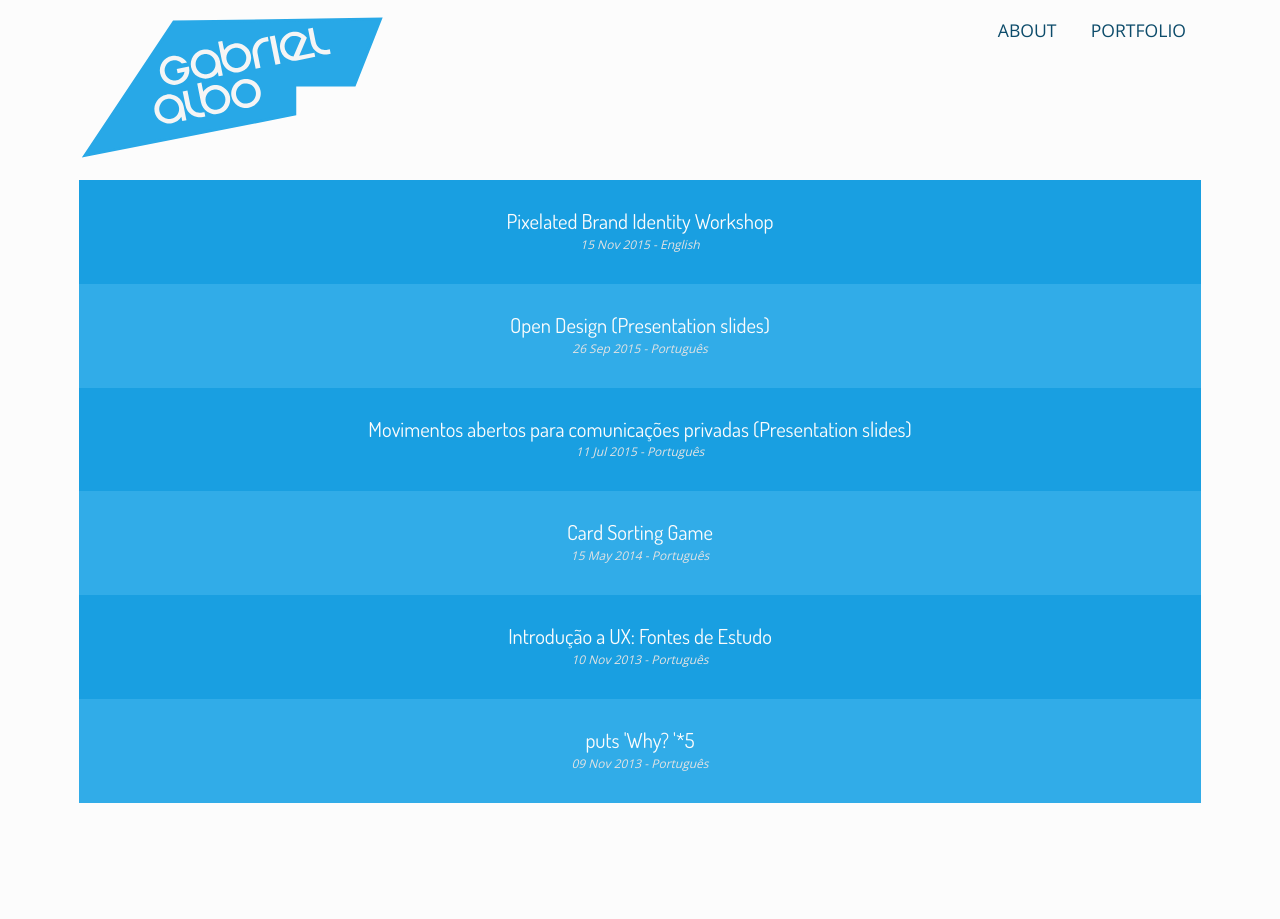
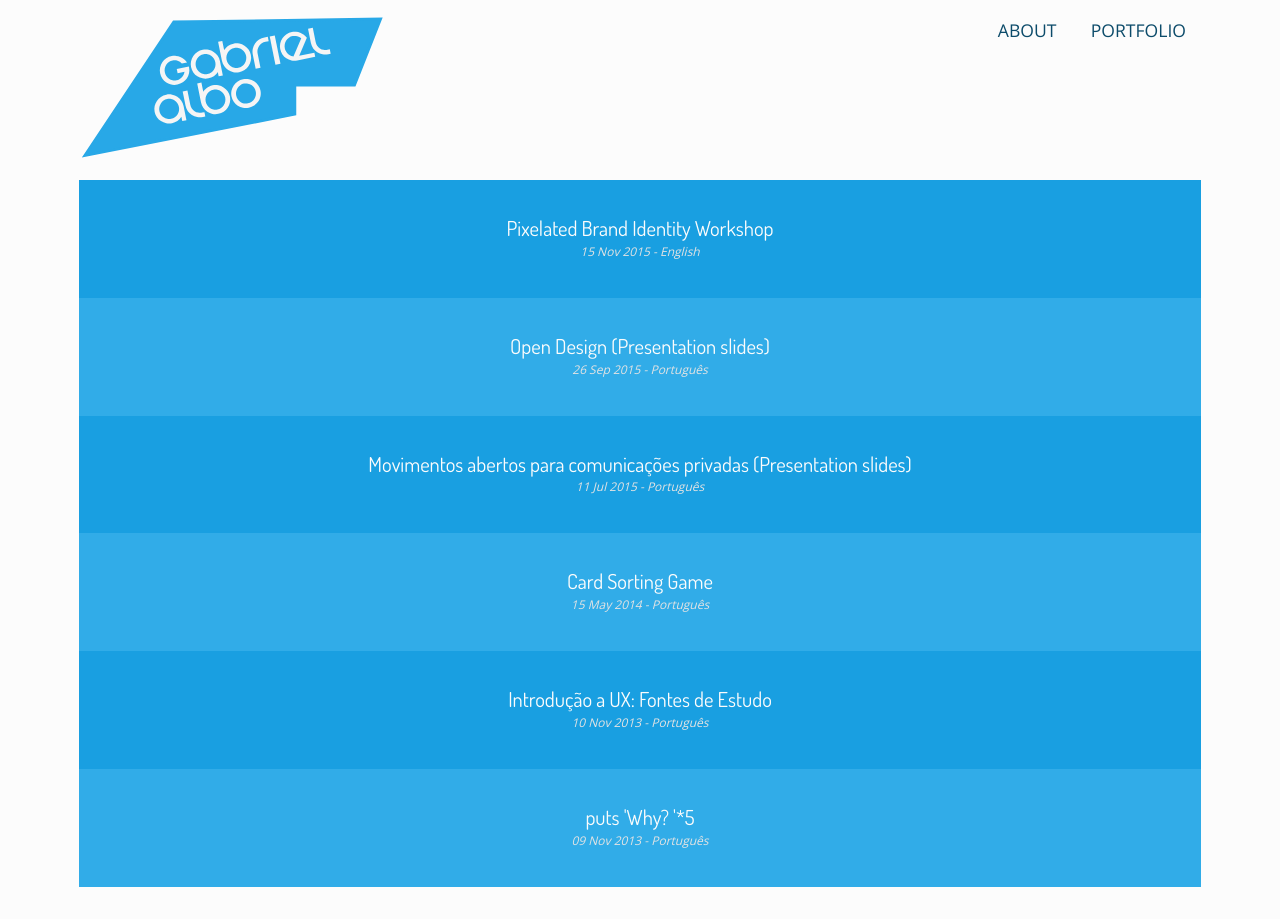
Before and after one commit to albogabriel/gabrielalbo.com, a Jekyll site: the page built from blog/index.html, in a window 1280 px wide. Built offline with Jekyll 4.4.1, drawn with Linux system fonts in a browser that asks for light colours.

Commit message:
Increasing project header height; normalizing all MB logos; Changing color transitions to 1s.

```diff
--- a/css/screen.scss
+++ b/css/screen.scss
@@ -278,11 +278,12 @@ header {
   .logo img {
     min-height: 6em;
     max-width: none;
+    -webkit-transition-duration: 1s;
 
     &:hover {
       opacity:0.6;
       filter:alpha(opacity=40); /* For IE8 and earlier */
-      -webkit-transition-duration: 0.25s;
+      -webkit-transition-duration: 1s;
     }
   }
 
@@ -352,11 +353,11 @@ ul.menu {
     -moz-border-radius: 70px;
 
       $scale: 1;
-      -webkit-transition-duration: 0.5s;
+      -webkit-transition-duration: 1s;
 
     &:hover {
       $scale: 1.2;
-      -webkit-transition-duration: 0.5s;
+      -webkit-transition-duration: 1s;
 
       transform:scale($scale);
       -ms-transform:scale($scale); /* IE 9 */
@@ -419,7 +420,7 @@ li.post-header {
   min-height: 90px;
   height: 100%;
   color: $light-header-background;
-  padding: 25px;
+  padding: 2em 0;
 
   a, a:visited {
     display: block;
@@ -460,6 +461,8 @@ li.post-header {
 
   &:hover {
     background-color: $darkest-main-color;
+    transition-duration: 0.8s;
+    transition-property: background-color;
   }
 
   .portfolio-project {
```
Also changed, not shown: 3 other files.
